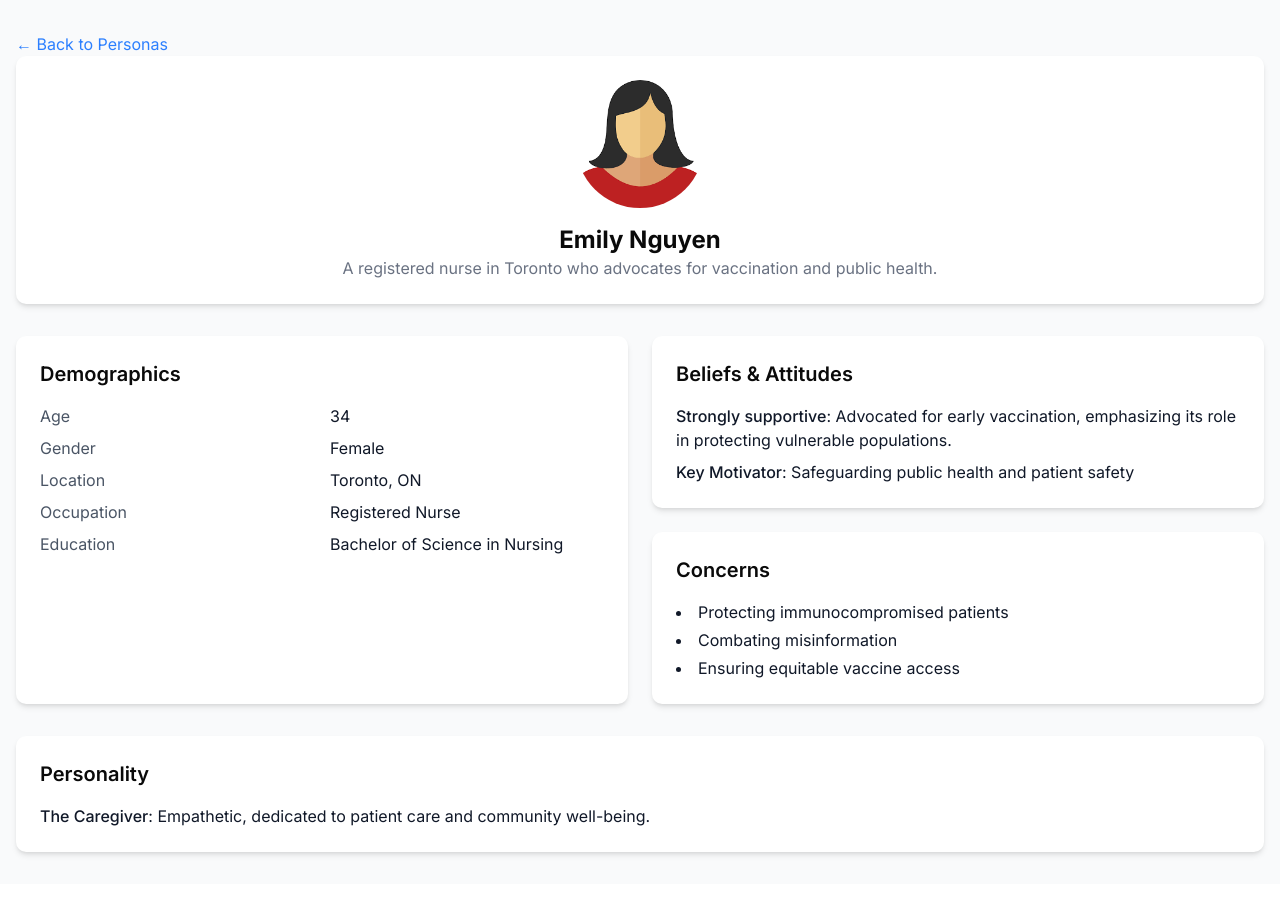
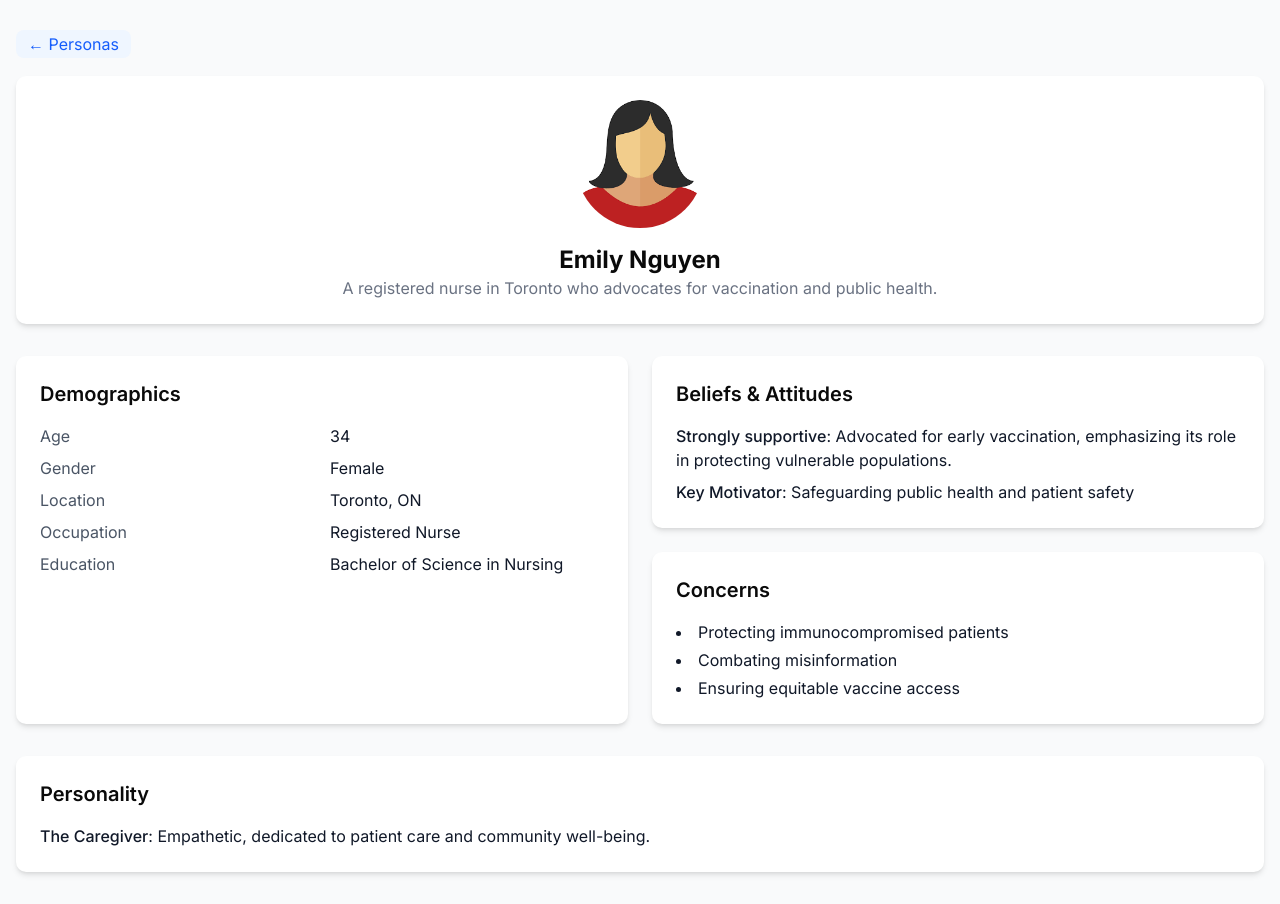
Before and after one commit to EduardKakosyan/atlantic-ai-conference-hackathon, a Next.js app in the folder dashboard/: page /persona/105 in a window 1280 px wide. Built offline with nearby package versions, Linux system fonts and the light colour scheme.

Commit message:
feat: improving UI for links

```diff
--- a/dashboard/src/app/page.tsx
+++ b/dashboard/src/app/page.tsx
@@ -14,7 +14,7 @@ export default function RootPage() {
     <main className="container mx-auto py-8 px-4">
       <h1 className="text-3xl font-bold mb-6">HealthByte Data Dashboard</h1>
       <div className="mb-4">
-        <Link href="/personas" className="text-blue-500">View Personas</Link>
+        <Link href="/personas" className="px-3 py-1 rounded-md bg-blue-50 text-blue-600 hover:bg-blue-100 hover:text-blue-800 transition">View Personas</Link>
       </div>
       <QuickInsights className="mb-12" />
       <div className="grid grid-cols-1 gap-8">
--- a/dashboard/src/app/persona/[id]/page.tsx
+++ b/dashboard/src/app/persona/[id]/page.tsx
@@ -31,9 +31,14 @@ export default function PersonaDetailPage({ params }: Params) {
 
   return (
     <main className="container mx-auto py-8 px-4 space-y-8">
-      <Link href="/personas" className="text-blue-500 hover:underline">
-        ← Back to Personas
-      </Link>
+        <div className='mb-5'>
+          <Link
+          href="/personas"
+          className="px-3 py-1 rounded-md bg-blue-50 text-blue-600 hover:bg-blue-100 hover:text-blue-800 transition"
+        >
+          ← Personas
+        </Link>
+        </div>
 
       {/* Hero Card */}
       <div className="bg-white p-6 rounded-lg shadow-md flex flex-col items-center">
--- a/dashboard/src/app/personas/page.tsx
+++ b/dashboard/src/app/personas/page.tsx
@@ -21,7 +21,7 @@ export default function PersonaListPage() {
     <main className="container mx-auto py-8 px-4">
       <div className="flex items-center justify-between mb-6">
         <h1 className="text-3xl font-bold">Personas</h1>
-        <Link href="/" className="text-blue-500 hover:underline">
+        <Link href="/" className="px-3 py-1 rounded-md bg-blue-50 text-blue-600 hover:bg-blue-100 hover:text-blue-800 transition mb-5">
           ← Dashboard
         </Link>
       </div>
```
